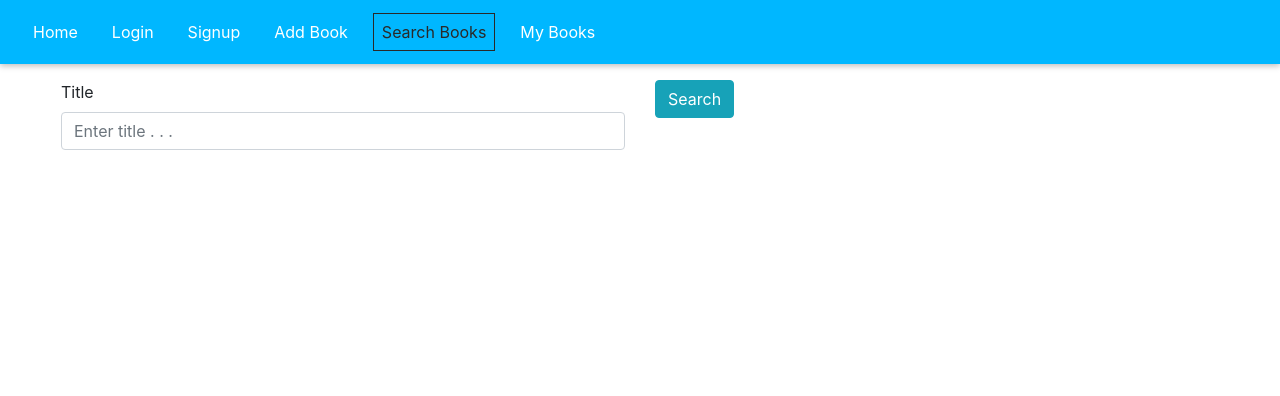
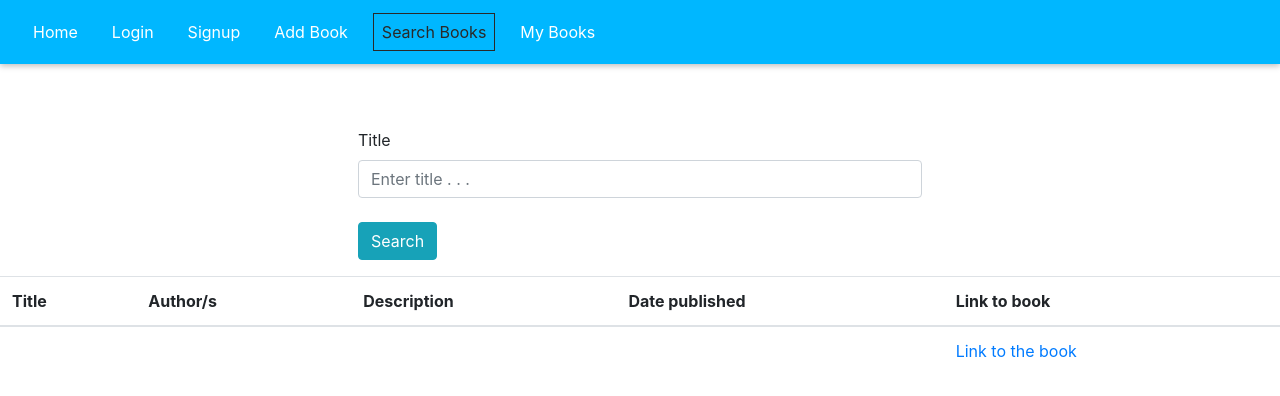
Before and after one commit to MimiMicek/react-library-project, a React (Create React App) app in the folder client/: page /books in a window 1280 px wide. Shown: the top 396 px of the page. Built offline with nearby package versions, Linux system fonts and the light colour scheme; no server answers.

Commit message:
external API implemented

```diff
--- a/client/src/components/books/BookForm.js
+++ b/client/src/components/books/BookForm.js
@@ -7,7 +7,7 @@ export default class BookForm extends React.Component{
         return(
             <div className="container-fluid">
                 <form onSubmit={this.props.getBook} className="form-group row m-3">
-                    <div className="form-group col-lg-6 col-md-6 col-sm-12 col-xs-12 mb-3">
+                    <div className="col-md-6 mt-5 mx-auto">
                         <label htmlFor="title">Title</label>
                         <input  className="form-control"
                                 type="text"
@@ -15,18 +15,8 @@ export default class BookForm extends React.Component{
                                 name="title"
                                 placeholder="Enter title . . ."
                                 />
-                    </div>
-                  {/*   <div className="form-group col-lg-6 col-md-6 col-sm-12 col-xs-12 mb-5">
-                        <label htmlFor="countryName">Country</label>
-                        <input  className="form-control"
-                                type="text"
-                                id="countryName"
-                                name="country"
-                                placeholder="Enter country . . ."
-                                />
-                    </div> */}
-                    <div className="form-group col-lg-3 col-md-6 col-sm-12 col-xs-12">
-                        <button className="btn btn-info btn-absolute-center">Search</button>
+                                <br></br>
+                                <button className="btn btn-info btn-absolute-center">Search</button>
                     </div>
                 </form>
             </div>
--- a/client/src/components/books/Books.js
+++ b/client/src/components/books/Books.js
@@ -10,19 +10,10 @@ export default class Books extends React.Component{
         title: [],
         author: "",
         text: "",
-        year: "",
+        published: "",
         link: ""
       };
     }
-
- /*  componentDidMount(){
-    const proxyurl = "https://cors-anywhere.herokuapp.com/";
-    const url = "https://www.googleapis.com/books/v1/volumes?q=harry+potter&callback=handleResponse"; // site that doesn’t send Access-Control-*
-    fetch(proxyurl + url) // https://cors-anywhere.herokuapp.com/https://example.com
-    .then(response => response.text())
-    .then(books => console.log(books))
-    .catch(() => console.log("Can’t access " + url + " response. Blocked by browser?"))
-  } */
 
   getBook = async(e) => {
 
@@ -34,62 +25,63 @@ export default class Books extends React.Component{
 
     const data = await api_call.json();
 
-    console.log(data.items)
+    for (var i = 0; i < data.items.length; i++) {
+      var item = data.items[i].volumeInfo;
+    }
+
+    console.log(item)
 
     if(title){
-
-
       this.setState({
-        title: data.items
-       /*  author: data.sys.country,
-        text: data.main.temp,
-        year: data.main.pressure,
-        link: data.main.humidity, */
+        title: item.title,
+        author: item.authors,
+        text: item.description,
+        published: item.publishedDate,
+        link: item.infoLink
       });
 
       } else{
         this.setState({
           title: "",
-       /*  author: "",
+          author: "",
           text: "",
-        year: "",
-        link: "" */
+          published: "",
+          link: ""
         });
       }
     }
 
   render(){
 
-    const { title } = this.state;
+    const { title, author, text, published, link } = this.state;
 
     return(
       <div className="wrapper">
-
         <div className="col">
           <BookForm getBook={this.getBook} />
         </div>
 
-          <div className="col">
-            {
-                title
-            }
-          </div>
-      {/*
-            {
-              this.state.showWeather ?
-              <div className="col form-container">
-              <WeatherPage  city={city}
-                            country={country}
-                            temperature={Math.floor(temperature)}
-                            pressure={pressure}
-                            humidity={humidity}
-                            windSpeed={windSpeed}
-                            weatherStatus={weatherStatus}
-                            error={error}
-              />
-            </div>
-            :null
-            } */}
+         <table className="table">
+            <thead>
+              <tr>
+                <th scope="col">Title</th>
+                <th scope="col">Author/s</th>
+                <th scope="col">Description</th>
+                <th scope="col">Date published</th>
+                <th scope="col">Link to book</th>
+              </tr>
+            </thead>
+            <tbody>
+              <tr>
+                <td>{ title }</td>
+                <td>{ author }</td>
+                <td>{ text }</td>
+                <td>{ published }</td>
+                <td><a href={ link }>Link to the book</a></td>
+              </tr>
+            </tbody>
+          </table>
+
         </div>
     );
   }
```
Lines whose indentation alone changed are shown as unchanged.
